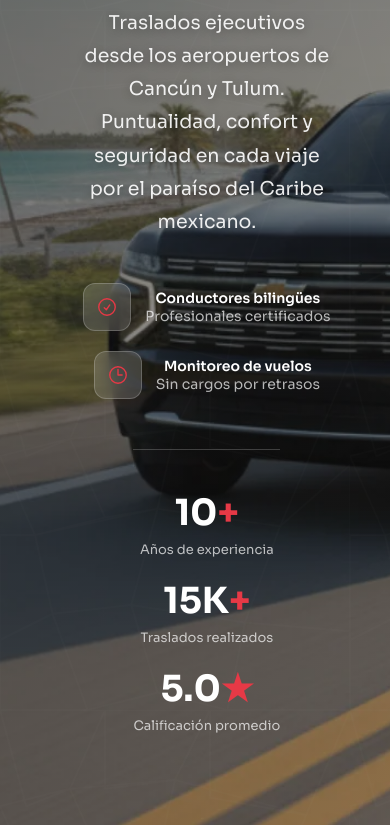
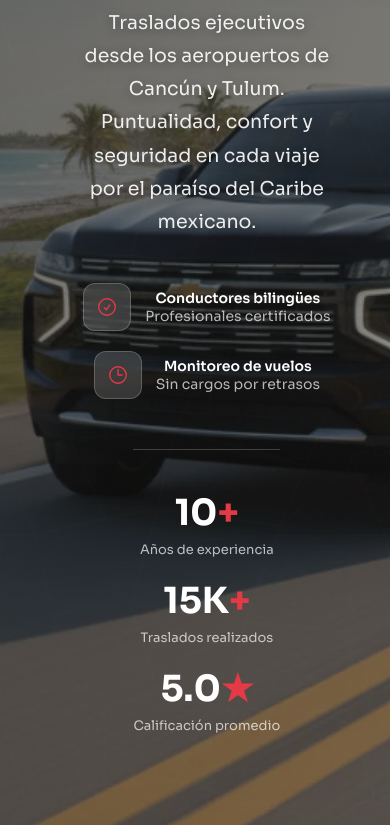
Before and after one commit to dukaramakaro/opa2-preview, a website: page index.html in a window 390 px wide. Shown: the part 340-1165 px from the top of the page. Drawn offline with nearby package versions, Linux system fonts and the light colour scheme; no server answers.

Commit message:
opa2fixing1

```diff
--- a/index.html
+++ b/index.html
@@ -83,16 +83,20 @@
 
         .flip-x { transform: scaleX(-1); }
 		        .hero {
+		            /* iOS Safari: usa unidades "svh" para evitar saltos por la barra */
 		            min-height: 100vh;
+		            min-height: 100svh;
 	            display: flex;
 	            align-items: center;
-            background: linear-gradient(135deg, rgba(26,26,26,0.65) 0%, rgba(26,26,26,0.35) 100%), url('img/Luxury_Bakcground.png');
+	            position: relative;
+	            overflow: hidden;
+	            padding: 120px 60px 80px;
+	            background-image:
+	                linear-gradient(135deg, rgba(26,26,26,0.65) 0%, rgba(26,26,26,0.45) 100%),
+	                url('img/Luxury_Bakcground.png');
 	            background-repeat: no-repeat;
 	            background-size: cover;
 	            background-position: right center;
-            position: relative;
-            overflow: hidden;
-            padding: 120px 60px 80px;
 	        }
 
         /* Voronoi sutil sobre la foto */
@@ -433,7 +437,15 @@
             .nav-logo img { height: 60px; }
             .nav-links > a:not(.nav-lang a) { display: none; }
 		            .flota-grid, .why-grid { grid-template-columns: 1fr; }
-            .hero { background-position: 65% center; background-size: cover; }
+		            /* Mobile: evita repetición y acomoda el encuadre sin dejar "parches" */
+		            .hero {
+		                background-repeat: no-repeat;
+		                background-size: cover;
+		                background-position: 70% 50%;
+		                background-color: #0b0f14;
+		            }
+		            /* Baja un poco la intensidad del patrón para que no se vea como cuadro gris */
+		            .hero::before { opacity: 0.18; }
             .hero-title { font-size: 32px; }
             .hero-content { padding: 30px 20px; }
             .hero-form-container { padding: 10px 20px 50px; }
```
Lines whose indentation alone changed are shown as unchanged.
